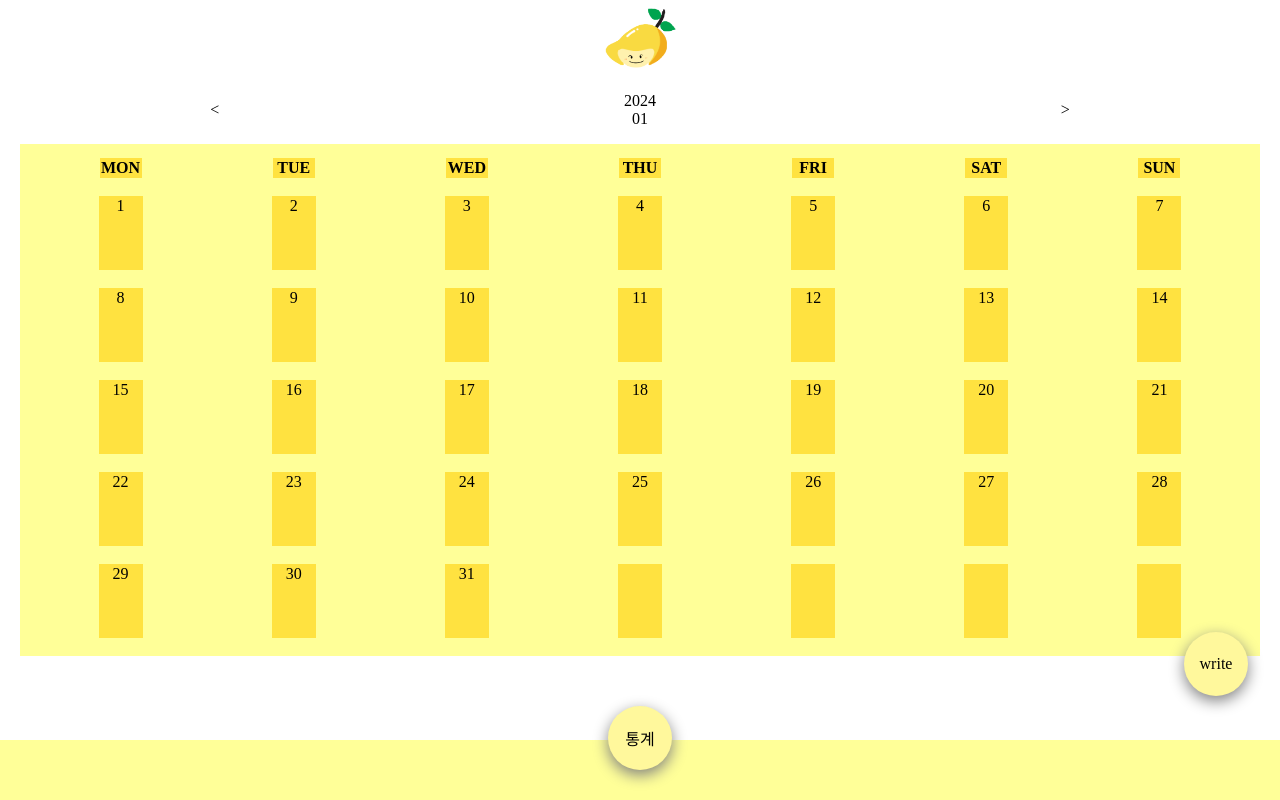
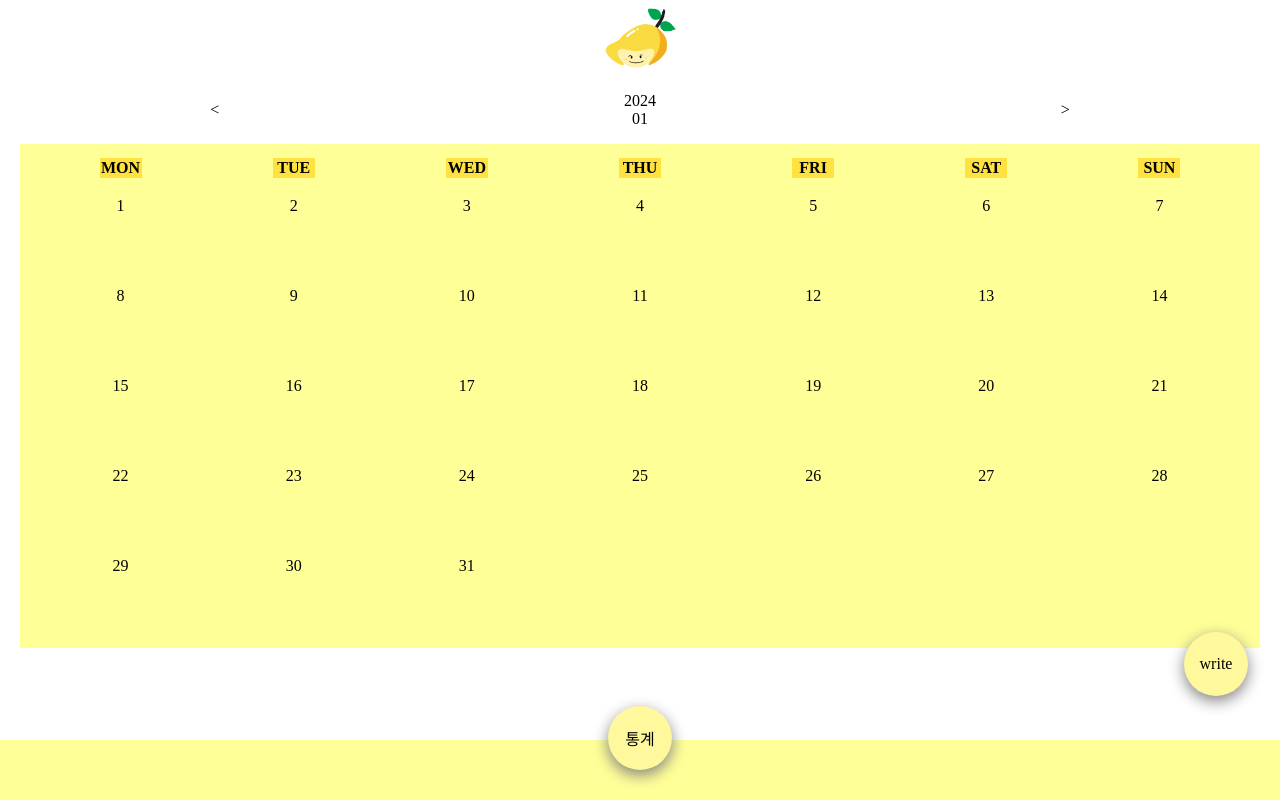
Before and after one commit to DEV-TINO/Mango-Diary-MJ, a Vue app in the folder mj-diary/: page /main in a window 1280 px wide. Built offline with nearby package versions, Linux system fonts and the light colour scheme.

Commit message:
style:empty value to change single quote

```diff
--- a/mj-diary/src/components/CalendarMainPage.vue
+++ b/mj-diary/src/components/CalendarMainPage.vue
@@ -17,10 +17,10 @@
         </tr>
       </thead>
       <tbody class="date-body">
-        <tr v-for="index, i in dates" :key="i">
-          <router-link class="date-row" to="/write/1">
-            <td class="date-block" v-for="date, secIndex in index" :key="secIndex">{{ date }}</td>
-          </router-link>
+        <tr class="date-row" v-for="index, i in dates" :key="i">
+          <td class="date-block" v-for="date, secIndex in index" :key="secIndex">
+            <router-link class="date" to="/write/1">{{ date }}</router-link>
+          </td>
         </tr>
       </tbody>
     </table>
@@ -37,7 +37,8 @@ export default {
               [8, 9, 10, 11, 12, 13, 14],
               [15, 16, 17, 18, 19, 20, 21],
               [22, 23, 24, 25, 26, 27, 28],
-              [29, 30, 31, , , , ,]]
+              [29, 30, 31, '', '', '', '']],
+
     }
   }
 }
@@ -81,7 +82,6 @@ export default {
   justify-content: center;
 }
 .date-row {
-  text-decoration-line: none;
   color: black;
   display: flex;
   justify-content: space-around;
@@ -92,11 +92,14 @@ export default {
 .date-block {
   width: 42px;
   height: 72px;
-  background-color: rgb(255, 226, 64);
   margin-bottom: 16px;
   display: flex;
   align-items: flex-start;
   justify-content: center;
+}
+.date {
+  text-decoration-line: none;
+  color: black
 }
 .write-button {
   width: 64px;
```
